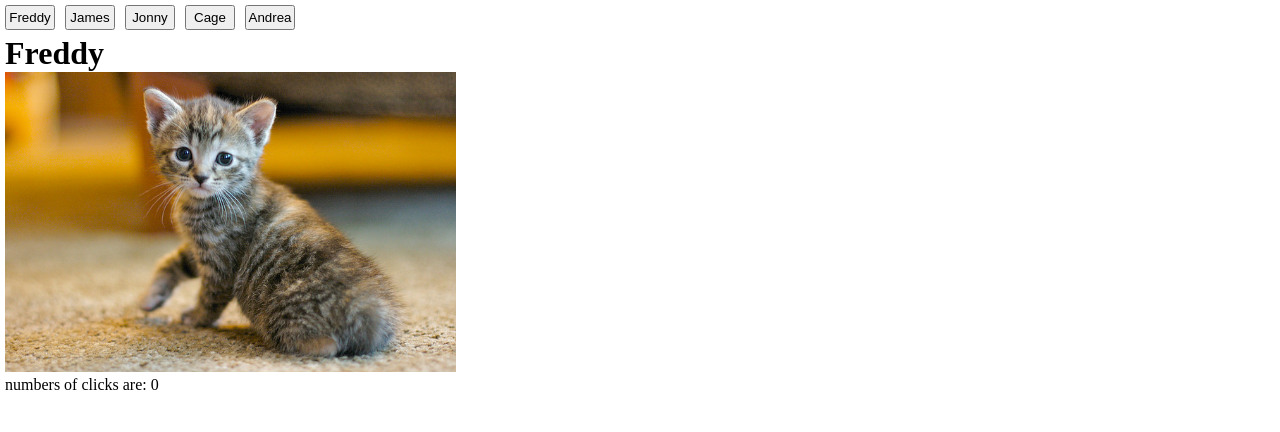
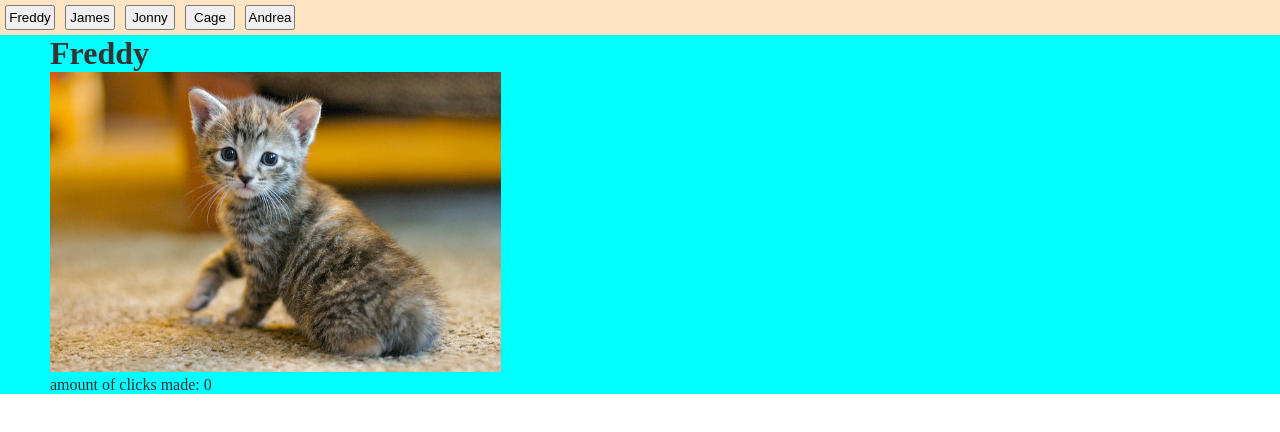
Before and after one commit to PeterMujuni/cat-clicker, a plain HTML site: page index.html in a window 1280 px wide. Drawn offline with Linux system fonts and the light colour scheme.

Commit message:
fix bug with click event

```diff
--- a/css/style.css
+++ b/css/style.css
@@ -3,6 +3,11 @@
     padding: 0;
     box-sizing: border-box;
 }
+
+nav {
+    background-color: bisque;
+}
+
 button {
     width: 50px;
     height: 25px;
@@ -12,8 +17,10 @@ button {
 
 figure {
     float: left;
-    width: calc(50% - 10px);
-    margin-left: 5px;
+    width: 100%;
+    padding-left: 50px;
+    color: #333;
+    background-color: aqua;
 }
 
 img {
--- a/index.html
+++ b/index.html
@@ -8,9 +8,11 @@
     <nav id="nav">
 
     </nav>
-    <main id="main">
-
-    </main>
+    <figure id="main">
+        <h1 id="cat-name"></h1>
+        <img id="cat-image" src="" alt="an image of a cat">
+        <figcaption id="count-click"></figcaption>
+    </figure>
     <script src="js/classes.js"></script>
     <script src="js/app.js"></script>
 </body>
--- a/js/app.js
+++ b/js/app.js
@@ -1,106 +1,120 @@
-const firstCat = new Animal('cat.jpg', 'Freddy');
-const secondCat = new Animal('secondCat.jpg', 'James');
-const thirdCat = new Animal('thirdCat.jpg', 'Jonny');
-const fourthCat = new Animal('fourthCat.jpg', 'Cage');
-const fithCat = new Animal('fithCat.jpg', 'Andrea');
 
+const listView = {
+    init: function() {
+        //get the nav html element
+        this.navElement = document.getElementById('nav');
 
+        //display the buttons and add an eventlistener to them
+        this.render();
 
+    },
 
-const viewList = {
-    init: function(objList) {
-        objList.forEach(function(obj) {
+    render: function() {
+        const cats = octopus.getCats();
+
+        for (let index = 0; index < cats.length; index++) {
+            const cat = cats[index];
+
             const button = document.createElement('button');
-            button.textContent = obj.name;
-            document.getElementById('nav').appendChild(button);
+            button.textContent = cat.name;
 
-            button.addEventListener('click', function(){
-                let valueEl = button.innerHTML;
-                //console.log(valueEl);
-                octopus.changeDisplay(valueEl);
-            });
-        });
+            const catName = button.innerHTML;
+
+            button.addEventListener('click', (function(catName) {
+                return function() {
+                    octopus.changeImage(catName);
+                };
+            })(catName));
+
+            this.navElement.appendChild(button);
+        }
     }
 };
 
-const viewDisplay = {
-    frame: document.createElement('figure'),
-    nameHeader: document.createElement('h1'),
-    imgFrame: document.createElement('img'),
-    capElement: document.createElement('figcaption'),
+const displayView = {
 
-    init: function(obj) {
-        document.getElementById('main').appendChild(viewDisplay.frame);
-        viewDisplay.frame.appendChild(viewDisplay.nameHeader);
-        viewDisplay.frame.appendChild(viewDisplay.imgFrame);
-        viewDisplay.frame.appendChild(viewDisplay.capElement);
+    init: function() {
+        this.catName = document.getElementById('cat-name');
+        this.catImage = document.getElementById('cat-image');
+        this.countClicks = document.getElementById('count-click');
+
+        this.catImage.addEventListener('click', function() {
+            octopus.incrementClick();
+        })
+
+        this.render();
     },
-    renderDisplay: function(obj) {
-        viewDisplay.nameHeader.textContent = obj.name;
-        viewDisplay.imgFrame.src = 'images/'+obj.imageUrl;
-        viewDisplay.capElement.textContent = 'numbers of clicks are: '+obj.clicks;
+
+    render: function() {
+        const currentCat = octopus.getCurrentCat();;
+
+        this.catName.textContent = currentCat.name;
+        this.catImage.src = 'images/'+currentCat.imageUrl;
+        this.countClicks.textContent = 'amount of clicks made: '+currentCat.clicks;
     }
 };
 
 const octopus = {
-    initDisplay: function() {
-        viewDisplay.init()
+    init: function() {
+
+        model.init();
+        //set the current model to the first in line
+        model.currentCat = model.cats[0];
+
+        //initialize the listview and display view
+        listView.init();
+        displayView.init();
+
     },
-    renderList: function() {
-        viewList.init(model.getObjects());
+
+    getCurrentCat: function() {
+        return model.currentCat;
     },
-    renderDisplay: function() {
-        viewDisplay.renderDisplay(model.getFirstObj());
+
+    getCats: function() {
+        return model.cats;
     },
-    changeDisplay: function(value) {
-        let obj = model.getAnObj(value);
-        viewDisplay.renderDisplay(obj);
 
+    getACat: function(nameValue) {
+        const cats = this.getCats();
+
+        for (let index = 0; index < cats.length; index++) {
+            const cat = cats[index];
+
+            if (cat.name === nameValue) {
+                return cat;
+            };
+
+        };
+    },
+
+    changeImage: function(nameValue) {
+        const cat = this.getACat(nameValue);
+        model.currentCat = cat;
+        displayView.render();
+
+    },
+
+    incrementClick: function() {
+        model.currentCat.clicks++;
+        displayView.render();
     }
-}
+};
 
 const model = {
-    cats: [firstCat, secondCat, thirdCat, fourthCat, fithCat],
+    currentCat: null,
+
+    cats: [],
 
     init: function() {
+        const catOne = new Animal('cat.jpg', 'Freddy');
+        const catTwo = new Animal('secondCat.jpg', 'James');
+        const catThree = new Animal('thirdCat.jpg', 'Jonny');
+        const catFour = new Animal('fourthCat.jpg', 'Cage');
+        const catFive = new Animal('fithCat.jpg', 'Andrea');
 
-        if(!localStorage.objs){
-            localStorage.objs = JSON.stringify(model.cats);
-        }
-    },
-    getFirstObj: function() {
-        return model.cats[0];
-    },
-    getAnObj: function(value) {
-        for (let index = 0; index < model.cats.length; index++) {
-            if (value === model.cats[index].name) {
-                return model.cats[index];
-            }
-
-        }
-    },
-    getObjects: function() {
-        return JSON.parse(localStorage.objs);
+        this.cats = [catOne, catTwo, catThree, catFour, catFive];
     }
-
 };
 
-model.init();
-octopus.renderList();
-octopus.initDisplay()
-octopus.renderDisplay();
-
-
-//     elImage.addEventListener('click', (function(catCopy) {
-//         return function() {
-//             catCopy.clicks++;
-//             elCaption.innerHTML = 'number of clicks: '+ cat.clicks;
-//         };
-//     })(cat));
-
-//     list.addEventListener('click', (function(catCopy) {
-//         return function() {
-//             elHeader.style.visibility="visible";
-//             elCaption.style.visibility="visible";
-//         };
-//     })(cat));
+octopus.init();
```
